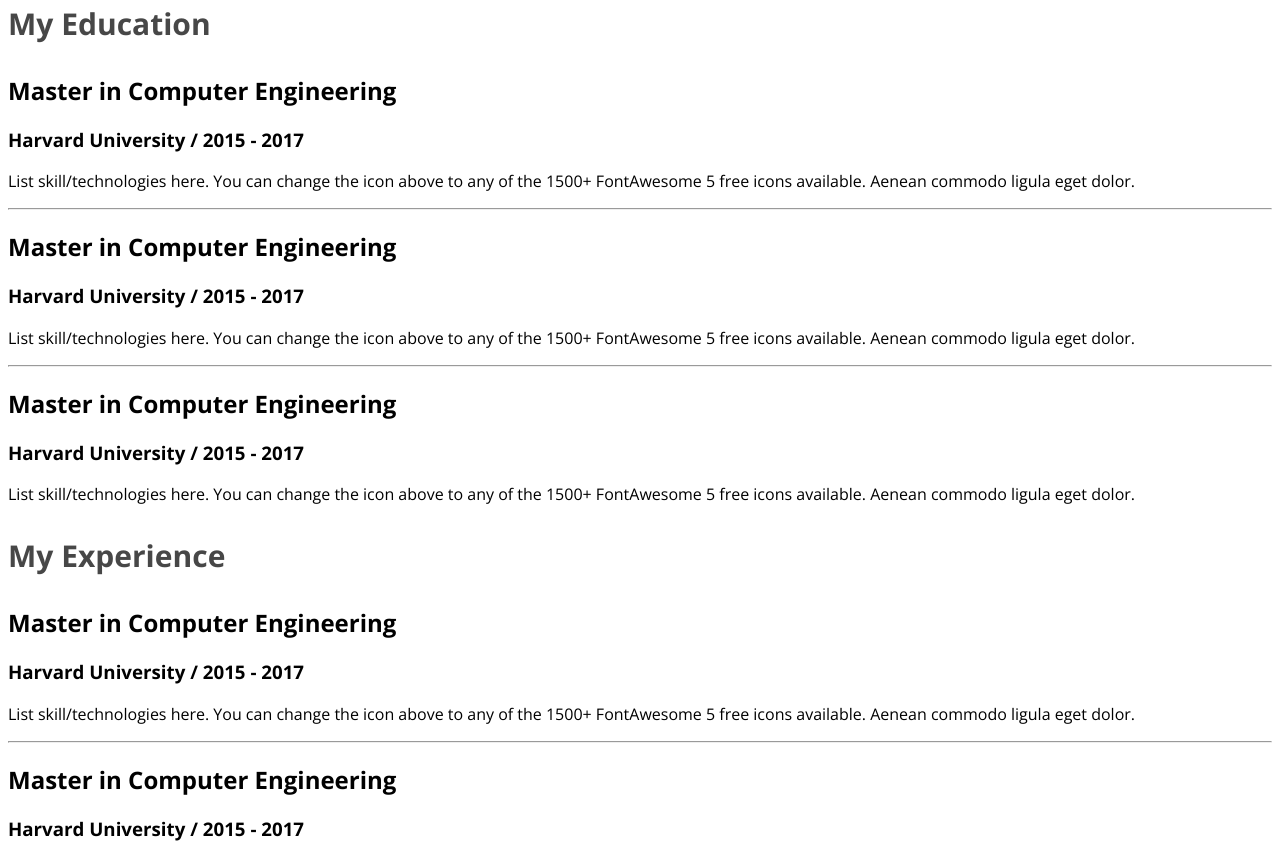
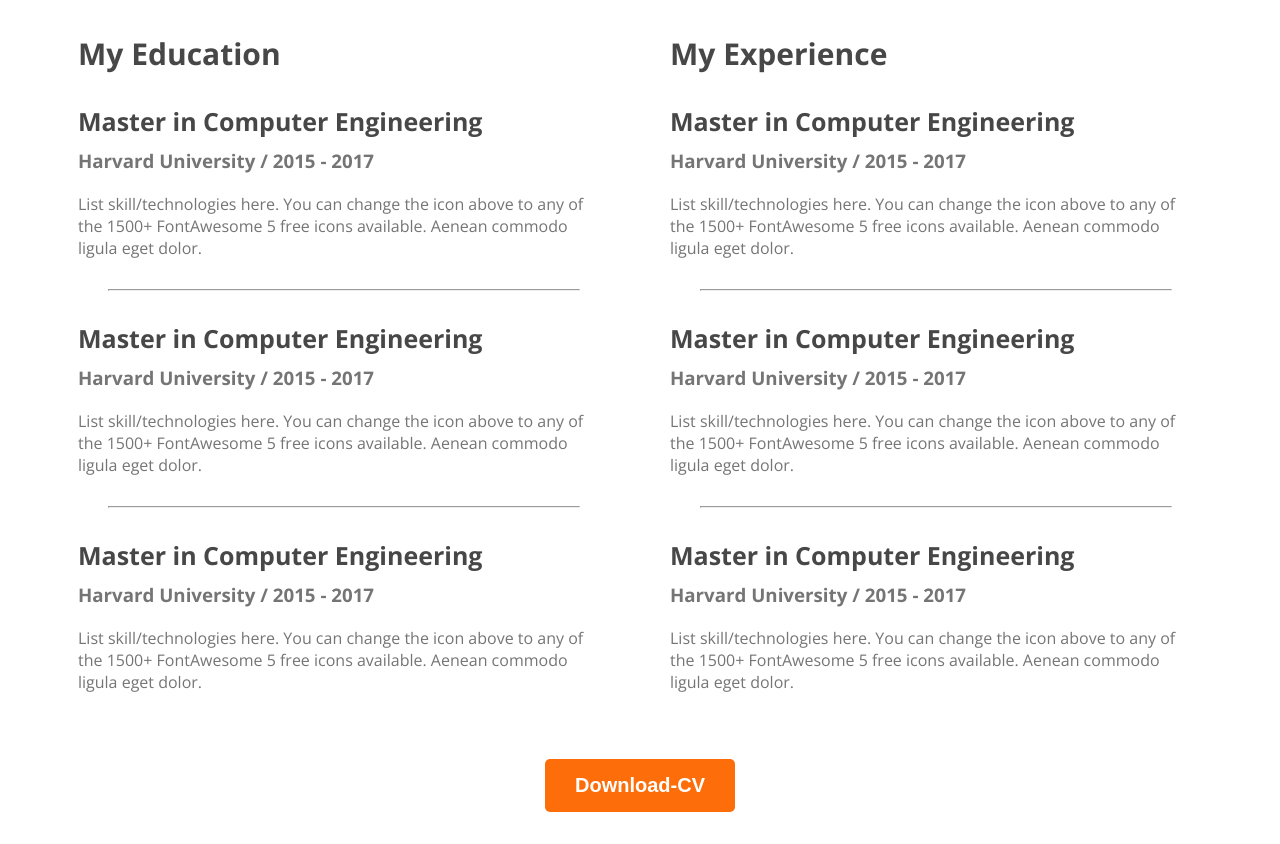
Before and after one commit to Faruk5s/omarfaruk, a plain HTML site: page index.html in a window 1280 px wide. Shown: the part 2328-3172 px from the top of the page. After the commit the page ends 3148 px from the top, so only its background shows below. Drawn offline with nearby package versions, Linux system fonts and the light colour scheme.

Commit message:
added full

```diff
--- a/index.html
+++ b/index.html
@@ -155,6 +155,10 @@
 
             </div>
         </div>
+   <div class="Download-cv">
+    <button class="btn-primary">Download-CV</button>
+
+   </div>
         </section>
 
     </main>
--- a/styles/styles.css
+++ b/styles/styles.css
@@ -139,3 +139,30 @@ main section{
     font-size: 30px;
     font-weight: 700;
  }
+ .resume-container{
+    display: flex;
+    gap: 60px;
+    margin-left: 70px;
+    margin-right: 70px;
+ }
+ .resume-item-description{
+    color: #757575;
+ }
+ .resume-item-institute{
+    color: #757575;
+    margin-bottom: 20px;
+    margin-top: 0px;
+ }
+ .resume-item-title{
+    color: #474747;
+    font-size: 25px;
+    font-weight: 700;
+    margin-bottom: 10px;
+ }
+ .resume-container hr{
+    margin: 30px;
+ }
+ .Download-cv{
+    text-align: center;
+    margin-top: 50px;
+ }
```
